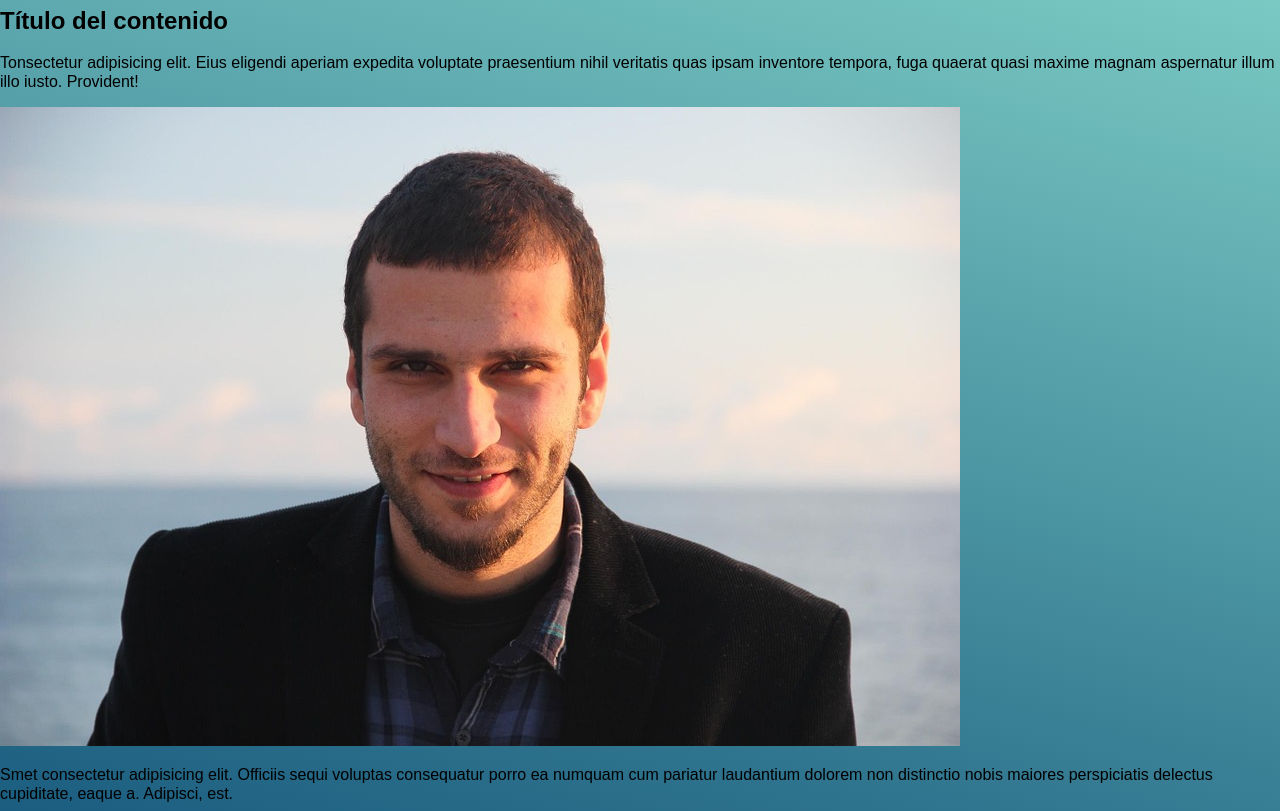
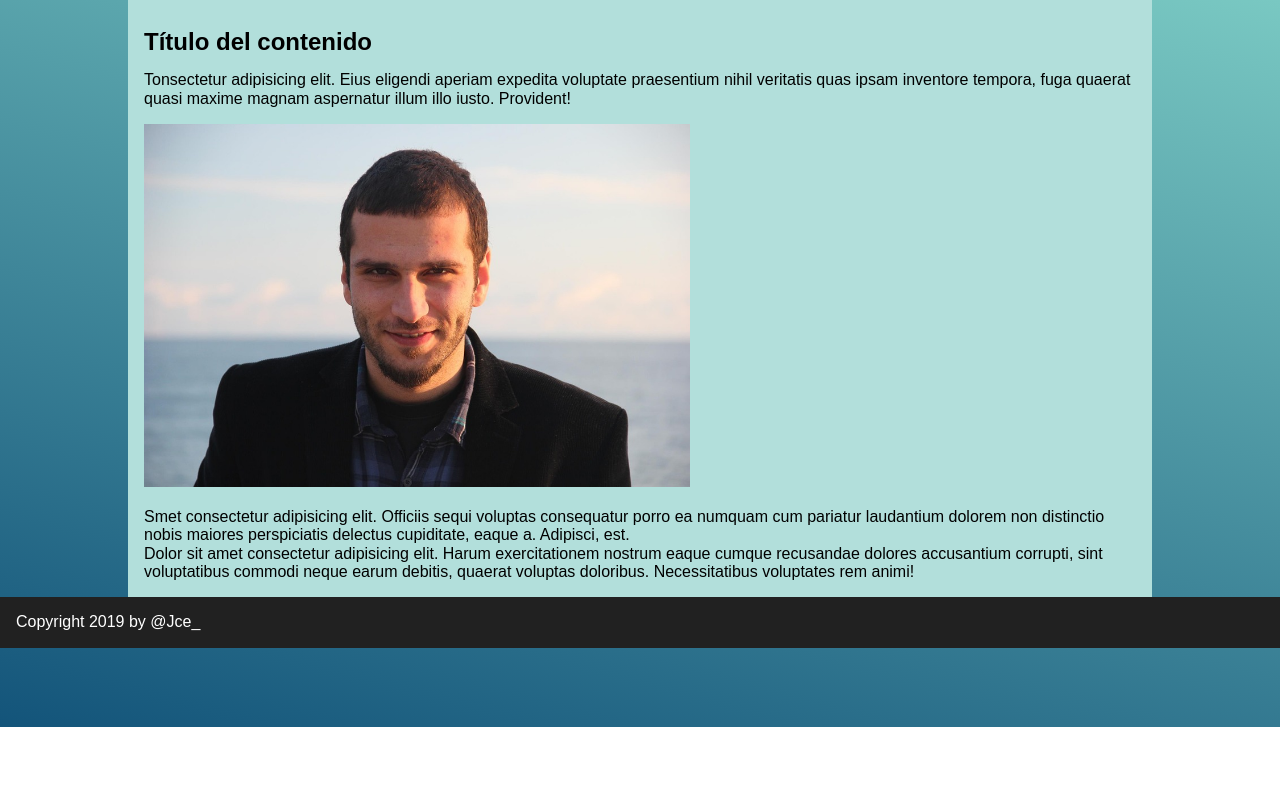
Before and after one commit to jcarlosj/CSSGrid-Flexbox-6b-Footer-Fijo-U-JPdTV, a plain HTML site: page index.html in a window 1280 px wide. Shown: the part 73-884 px from the top of the page. After the commit the page ends 800 px from the top, so only its background shows below. Drawn offline with nearby package versions, Linux system fonts and the light colour scheme; a web font is replaced by a local one.

Commit message:
[+] Styles: Ajusta posición, dimensiones y look

```diff
--- a/css/styles.css
+++ b/css/styles.css
@@ -14,3 +14,34 @@ body {
     font-family: 'Monserrat', sans-serif;
     min-height: 100%;
 }
+
+h1, h2, p {
+    margin: 0;
+}
+
+.page > .header,
+.page > .footer,
+.container .principal-content {
+    padding: 1rem;
+}
+header {
+    background-color: #CDDC39;
+}
+.principal-content {
+    background-color: #B2DFDB;
+    margin: 0 auto;
+    max-width: 1024px;
+}
+.principal-content h2 {
+    margin: 1rem 0;
+}
+.principal-content .outstanding-image {
+    margin: 0 auto;
+    max-width: 100%;
+    padding: 1rem 0;
+    width: 55%;
+}
+.footer {
+    background-color: #212121;
+    color: white;
+}
--- a/index.html
+++ b/index.html
@@ -18,7 +18,7 @@
        <main class="principal-content">
            <h2>Título del contenido</h2>
            <p>Tonsectetur adipisicing elit. Eius eligendi aperiam expedita voluptate praesentium nihil veritatis quas ipsam inventore tempora, fuga quaerat quasi maxime magnam aspernatur illum illo iusto. Provident!</p>
-           <img src="./images/avatar-man.jpg" alt="Mujer">
+           <img class="outstanding-image" src="./images/avatar-man.jpg" alt="Hombre">
            <p>Smet consectetur adipisicing elit. Officiis sequi voluptas consequatur porro ea numquam cum pariatur laudantium dolorem non distinctio nobis maiores perspiciatis delectus cupiditate, eaque a. Adipisci, est.</p>
            <p>Dolor sit amet consectetur adipisicing elit. Harum exercitationem nostrum eaque cumque recusandae dolores accusantium corrupti, sint voluptatibus commodi neque earum debitis, quaerat voluptas doloribus. Necessitatibus voluptates rem animi!</p>
        </main>
```
